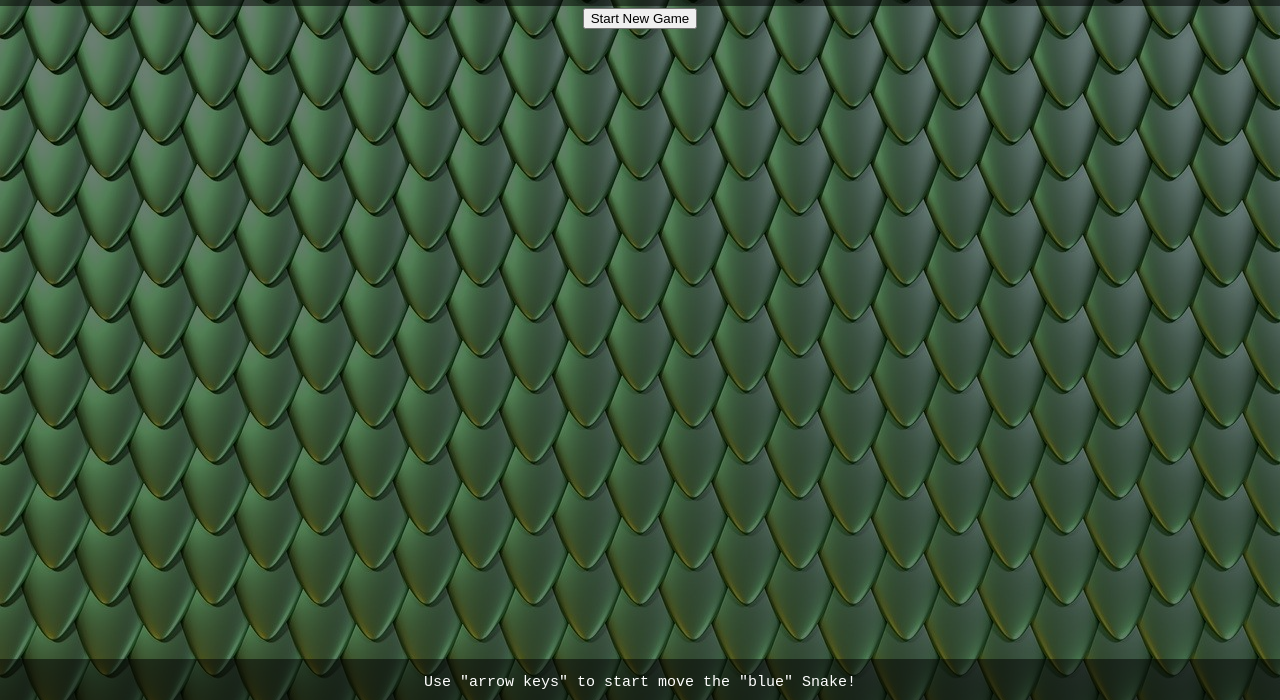
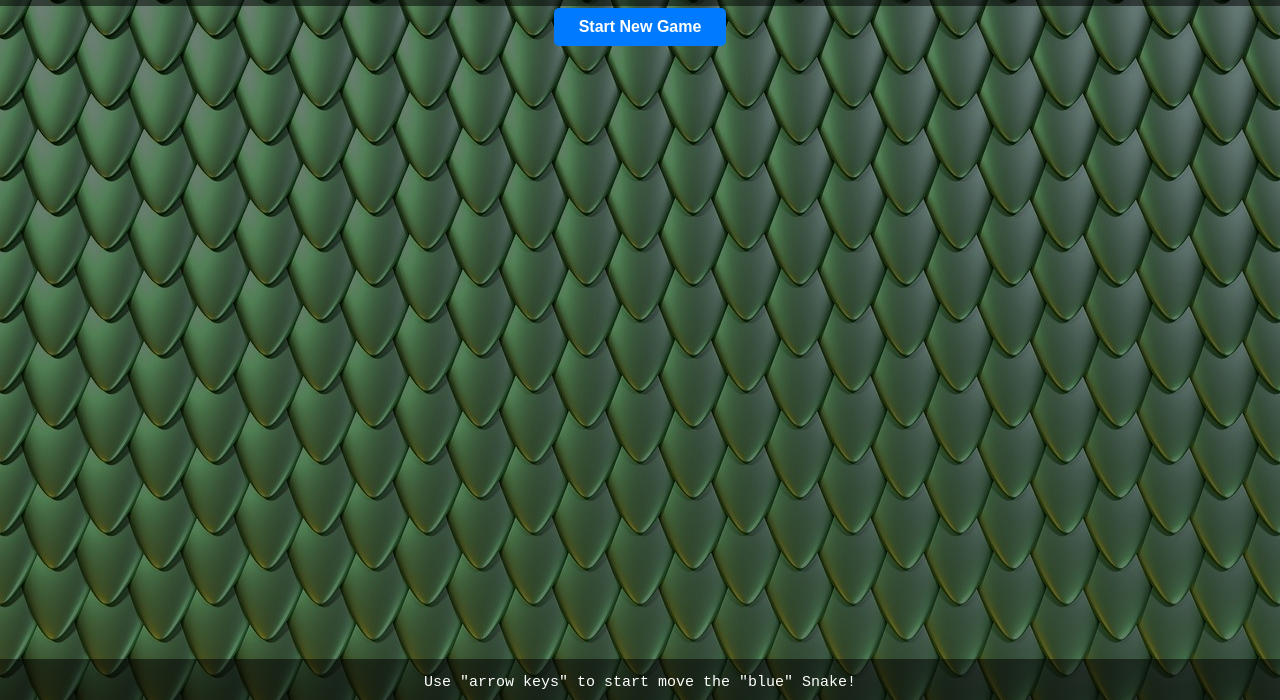
Before and after one commit to Liam-s-lind/Game-Snake, a plain HTML site: page index.html in a window 1280 px wide. Shown: the part 74-774 px from the top of the page. Drawn offline with Linux system fonts and the light colour scheme.

Commit message:
add style to start button

```diff
--- a/assets/style.css
+++ b/assets/style.css
@@ -29,8 +29,25 @@ body::before {
     z-index: -1;
 }
 
-.startButton {
+#startButton {
+    padding: 10px 25px;
+    background-color: #007bff;
+    color: white;
+    border: none;
+    border-radius: 5px;
+    font-size: 16px;
+    font-weight: bold;
+    cursor: pointer;
+    transition: background-color 0.3s ease;
+}
 
+#startButton:hover {
+    background-color: #0056b3;
+}
+
+#startButton:focus {
+    outline: none;
+    box-shadow: 0 0 0 3px rgba(0, 123, 255, 0.5);
 }
 
 .center-container {
```
Also changed, not shown: assets/script.js (indentation only).
